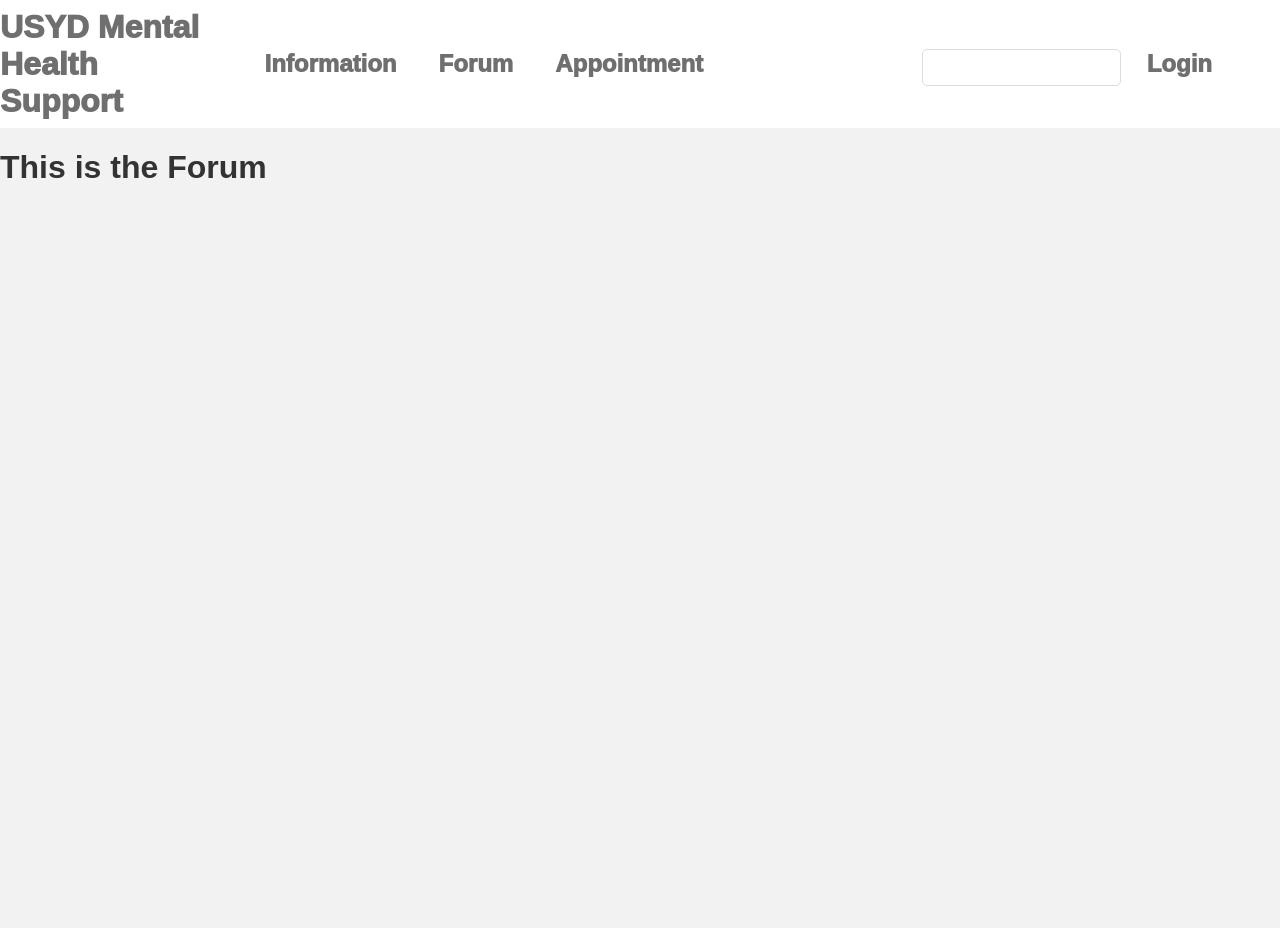
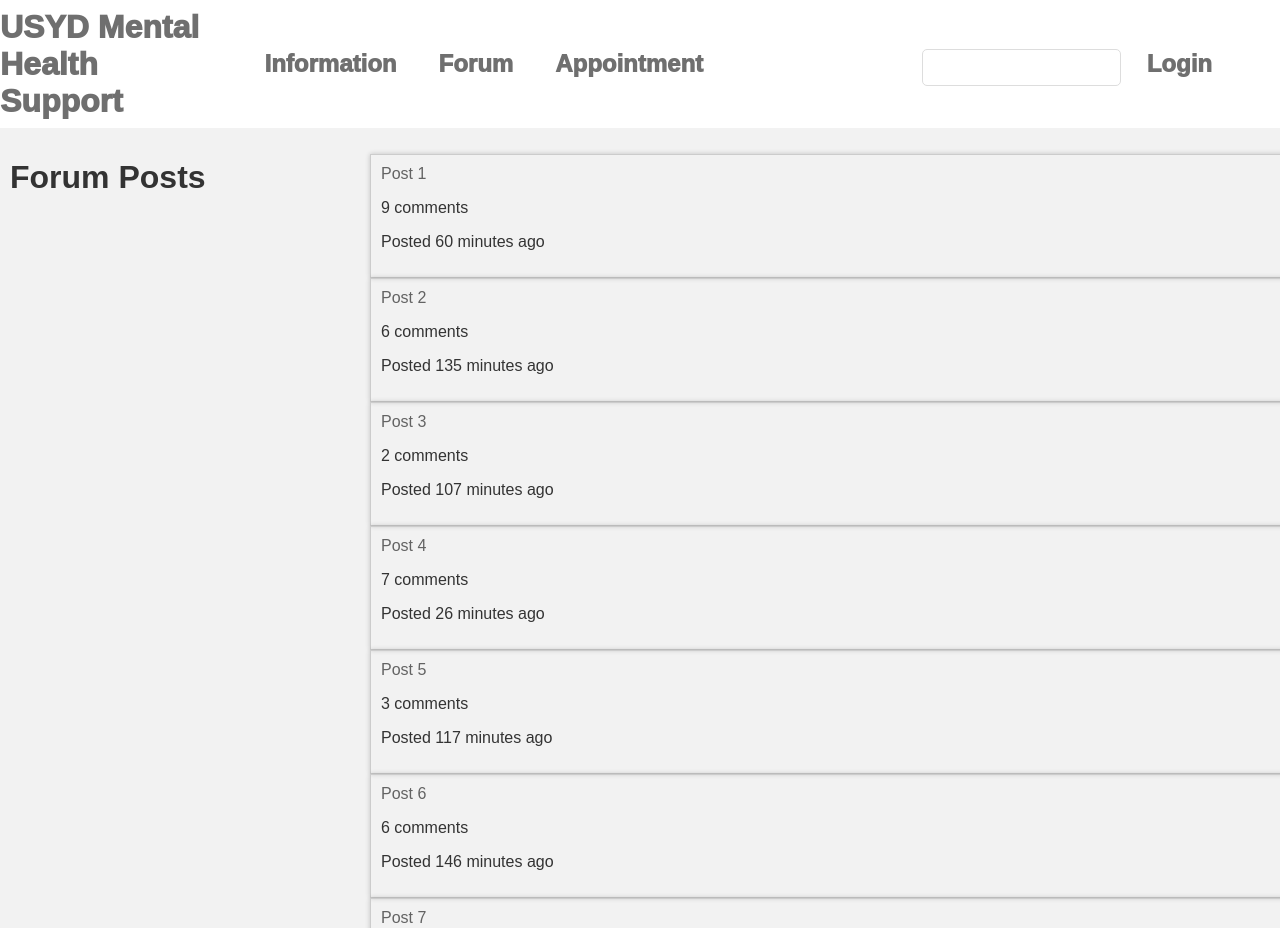
Before and after one commit to BrianXu0623/Mental-Health-Website, a React (Create React App) app in the folder frontend/mental_health_website/: page /forum in a window 1280 px wide. Before the commit the page ends 800 px from the top, so only its background shows below. Built offline with nearby package versions, Linux system fonts and the light colour scheme.

Commit message:
forum page

```diff
--- /dev/null
+++ b/frontend/mental_health_website/src/pages/Forum.css
@@ -0,0 +1,25 @@
+.post-container {
+    display: grid;
+    grid-template-columns: repeat(auto-fill, minmax(300px, 1fr));
+    gap: 20px;
+    max-width: 2000px;
+    margin: 0 auto;
+    padding: 10px;
+    max-height: 800px;
+    overflow-y: scroll;
+    text-decoration: none;
+    list-style: none;
+
+}
+
+.post-item-ul{
+    list-style-type: none;
+}
+.post-item {
+    border: 1px solid #ccc;
+    text-decoration: none;
+    padding: 10px;
+    width: 1000px;
+    list-style-type: none;
+    box-shadow: 0 0 5px rgba(0, 0, 0, 0.2);
+}
--- a/frontend/mental_health_website/src/pages/Forum.js
+++ b/frontend/mental_health_website/src/pages/Forum.js
@@ -1,5 +1,66 @@
-const Forum = () => {
-    return <h1>This is the Forum</h1>;
-  };
+import React, { Component } from 'react';
+import "./Forum.css"
+class Forum extends Component {
+    constructor(props) {
+        super(props);
+        this.state = {
+            posts: this.generateFakePosts(10),
+        };
+    }
+    generateFakePosts = (numPosts) => {
+        const fakePosts = [];
 
-  export default Forum;
+        for (let i = 1; i <= numPosts; i++) {
+            fakePosts.push({
+                id: i,
+                title: `Post ${i}`,
+                comments: this.generateFakeComments(Math.floor(Math.random() * 10)),
+                timestamp: new Date(Date.now() - Math.floor(Math.random() * 10000000)),
+            });
+        }
+
+        return fakePosts;
+    };
+
+    generateFakeComments = (numComments) => {
+        const fakeComments = [];
+
+        for (let i = 1; i <= numComments; i++) {
+            fakeComments.push({
+                id: i,
+                text: `Comment ${i} for this post.`,
+            });
+        }
+
+        return fakeComments;
+    };
+
+    calculateMinutesAgo = (timestamp) => {
+        const now = new Date();
+        const postTime = new Date(timestamp);
+        const timeDifference = Math.floor((now - postTime) / (1000 * 60));
+        return timeDifference;
+    }
+
+    render() {
+        return (
+
+            <div  className="post-container">
+                <h1>Forum Posts</h1>
+                <ul className="post-item-ul">
+                    {this.state.posts.map((post) => (
+                        <li key={post.id}>
+                            <div className="post-item">
+                                <a>{post.title}</a>
+                                <p>{post.comments.length} comments</p>
+                                <p>Posted {this.calculateMinutesAgo(post.timestamp)} minutes ago</p>
+                            </div>
+                        </li>
+                    ))}
+                </ul>
+            </div>
+        );
+    }
+}
+
+export default Forum;
```
